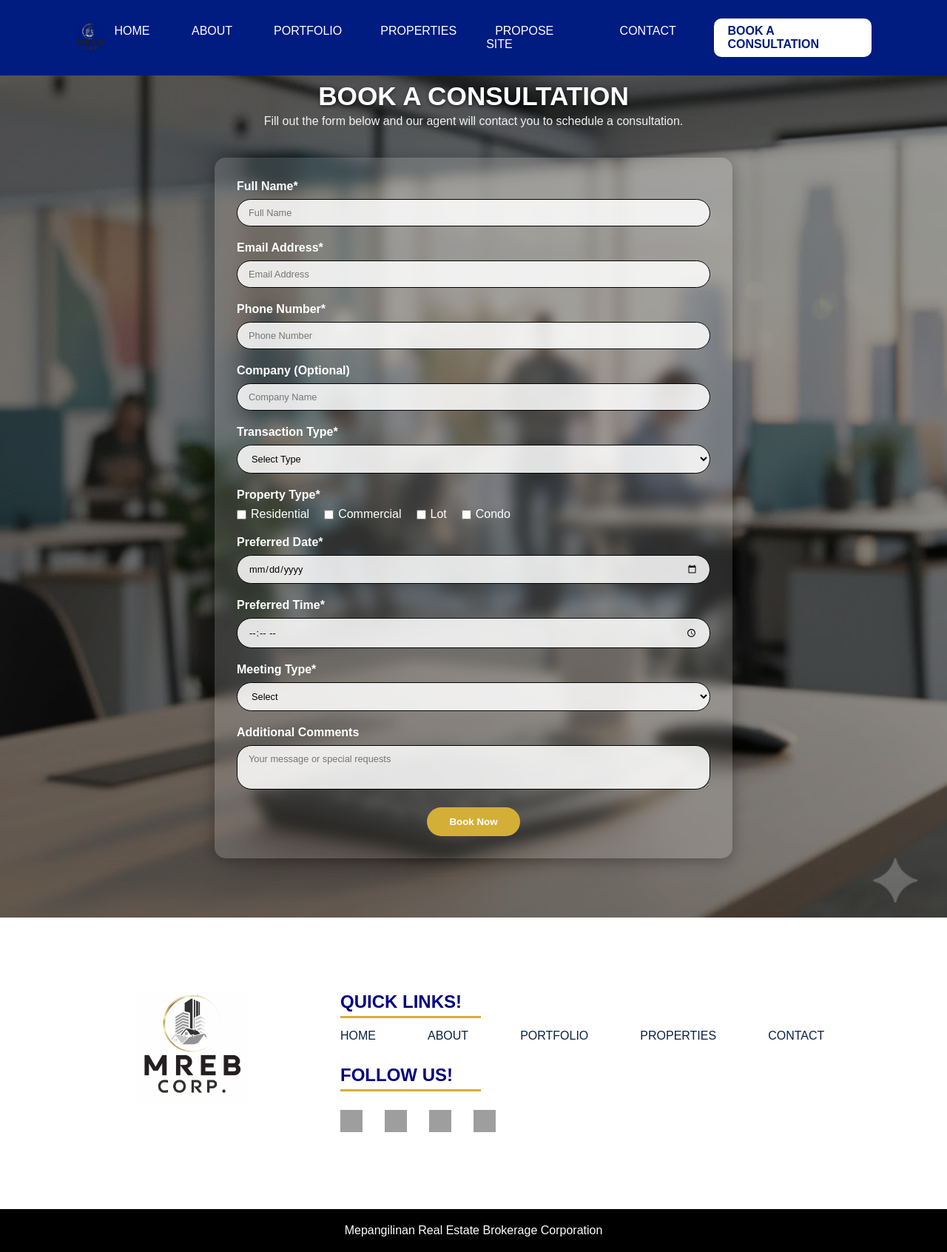
After one commit to EngrDeLuna/mepreb, a PHP site: page /book-a-consultation.html in a window 1280 px wide. The commit adds this page. Shown: the whole page at 74% size. Run offline with PHP 8.4, Linux system fonts and the light colour scheme; grey boxes are pictures that could not be loaded.

Commit message:
add booking section

```diff
--- a/about.html
+++ b/about.html
@@ -93,7 +93,7 @@
     </p>
 
     <div class="hero-buttons">
-      <a href="#core-services"  `class="btn-yellow">LEARN MORE ABOUT US</a>
+      <a href="#core-services"  class="btn-yellow">LEARN MORE ABOUT US</a>
     </div>
   </div>
 </section>
--- /dev/null
+++ b/book-a-consultation.html
@@ -0,0 +1,238 @@
+<!DOCTYPE html>
+<html lang="en">
+<head>
+  <meta charset="UTF-8">
+  <meta name="viewport" content="width=device-width, initial-scale=1.0">
+  <title>MREB Corp.</title>
+  <link rel="stylesheet" href="style.css">
+</head>
+<body>
+<!-- HEADER / NAVBAR -->
+<header class="navbar">
+  <div class="logo">
+    <img src="images/logo.png" alt="MREB Logo">
+  </div>
+
+  <!-- HAMBURGER ICON -->
+  <div class="menu-toggle" id="menu-toggle">
+    <span></span>
+    <span></span>
+    <span></span>
+  </div>
+
+  <!-- NAVIGATION MENU -->
+  <nav id="nav-menu">
+    <ul>
+      <li><a href="index.html">HOME</a></li>
+      <li><a href="about.html">ABOUT</a></li>
+      <li><a href="portfolio.html">PORTFOLIO</a></li>
+      <li><a href="properties.html">PROPERTIES</a></li>
+      <li><a href="propose-site.html">PROPOSE SITE</a></li>
+      <li><a href="contact.html">CONTACT</a></li>
+    </ul>
+  </nav>
+
+  <a href="#" class="btn-consult">BOOK A CONSULTATION</a>
+</header>
+
+
+
+
+
+
+
+<section id="book-consultation" class="consultation-section">
+  <div class="container">
+    <h2>BOOK A CONSULTATION</h2>
+    <p>Fill out the form below and our agent will contact you to schedule a consultation.</p>
+
+    <form id="consultationForm">
+      <!-- Personal Information -->
+      <div class="form-group">
+        <label for="fullName">Full Name*</label>
+        <input type="text" id="fullName" name="fullName" placeholder="Full Name" required>
+      </div>
+
+      <div class="form-group">
+        <label for="email">Email Address*</label>
+        <input type="email" id="email" name="email" placeholder="Email Address" required>
+      </div>
+
+      <div class="form-group">
+        <label for="phone">Phone Number*</label>
+        <input type="tel" id="phone" name="phone" placeholder="Phone Number" required>
+      </div>
+
+      <div class="form-group">
+        <label for="company">Company (Optional)</label>
+        <input type="text" id="company" name="company" placeholder="Company Name">
+      </div>
+
+      <!-- Property Interest -->
+      <div class="form-group">
+        <label for="transaction">Transaction Type*</label>
+        <select id="transaction" name="transaction" required>
+          <option value="">Select Type</option>
+          <option value="buying">Buying</option>
+          <option value="selling">Selling</option>
+          <option value="leasing">Leasing</option>
+          <option value="investment">Investment</option>
+        </select>
+      </div>
+
+      <div class="form-group">
+        <label>Property Type*</label>
+        <div class="checkbox-group">
+          <label><input type="checkbox" name="propertyType" value="residential"> Residential</label>
+          <label><input type="checkbox" name="propertyType" value="commercial"> Commercial</label>
+          <label><input type="checkbox" name="propertyType" value="lot"> Lot</label>
+          <label><input type="checkbox" name="propertyType" value="condo"> Condo</label>
+        </div>
+      </div>
+
+      <!-- Preferred Schedule -->
+      <div class="form-group">
+        <label for="date">Preferred Date*</label>
+        <input type="date" id="date" name="date" required>
+      </div>
+
+      <div class="form-group">
+        <label for="time">Preferred Time*</label>
+        <input type="time" id="time" name="time" required>
+      </div>
+
+      <div class="form-group">
+        <label>Meeting Type*</label>
+        <select id="meetingType" name="meetingType" required>
+          <option value="">Select</option>
+          <option value="onsite">On-site Consultation</option>
+          <option value="virtual">Virtual Meeting</option>
+        </select>
+      </div>
+
+      <!-- Additional Comments -->
+      <div class="form-group">
+        <label for="comments">Additional Comments</label>
+        <textarea id="comments" name="comments" placeholder="Your message or special requests"></textarea>
+      </div>
+
+      <!-- Submit Button -->
+      <button type="submit" class="btn-submit">Book Now</button>
+    </form>
+  </div>
+</section>
+
+
+
+
+
+
+
+
+
+
+
+
+
+
+
+
+
+
+
+
+
+
+
+
+
+
+
+
+
+
+
+
+
+
+
+
+
+
+
+
+
+
+
+
+
+
+
+
+
+
+
+
+
+
+
+
+
+
+
+
+
+
+
+<!-- MAIN FOOTER SECTION -->
+<section class="footer-section">
+  <div class="footer-container">
+
+    <!-- LEFT COLUMN: LOGO -->
+    <div class="footer-column logo-column">
+      <img src="images/logo.png" alt="Logo" class="footer-logo">
+    </div>
+
+    <!-- RIGHT COLUMN: QUICK LINKS + FOLLOW US -->
+    <div class="footer-column links-column">
+
+      <!-- QUICK LINKS -->
+      <div class="footer-block">
+        <h3>QUICK LINKS!</h3>
+        <ul class="quick-links">
+          <li><a href="#">HOME</a></li>
+          <li><a href="#">ABOUT</a></li>
+          <li><a href="#">PORTFOLIO</a></li>
+          <li><a href="#">PROPERTIES</a></li>
+          <li><a href="#">CONTACT</a></li>
+        </ul>
+      </div>
+
+      <!-- FOLLOW US -->
+      <div class="footer-block social-block">
+        <h3>FOLLOW US!</h3>
+        <div class="social-icons">
+          <a href="#"><img src="images/facebook.png" alt="Facebook"></a>
+          <a href="#"><img src="images/instagram.png" alt="Instagram"></a>
+          <a href="#"><img src="images/twitter.png" alt="Twitter"></a>
+          <a href="#"><img src="images/linkedin.png" alt="LinkedIn"></a>
+        </div>
+      </div>
+
+    </div>
+
+  </div>
+</section>
+
+
+<!-- BOTTOM FOOTER -->
+<footer class="footer-bottom">
+  Mepangilinan Real Estate Brokerage Corporation
+</footer>
+
+
+
+  <!-- LINK TO JS -->
+  <script src="script.js"></script>
+</body>
+</html>
--- a/script.js
+++ b/script.js
@@ -123,6 +123,11 @@ function filterProperties() {
 
 searchBar.addEventListener("input", filterProperties);
 typeFilter.addEventListener("change", filterProperties);
+
+
+
+
+
 // ==============================
 // MODAL SHOW / HIDE LOGIC
 // ==============================
@@ -162,3 +167,70 @@ window.addEventListener("click", e => {
     }
   });
 });
+
+
+
+
+
+
+
+
+
+
+
+
+
+
+
+
+
+
+
+
+
+
+
+
+
+
+
+document.getElementById('consultationForm').addEventListener('submit', function(e){
+  e.preventDefault(); // prevent actual submission
+
+  // Validate at least one property type
+  const checkedProperties = document.querySelectorAll('input[name="propertyType"]:checked');
+  if(checkedProperties.length === 0){
+    alert('Please select at least one property type.');
+    return;
+  }
+
+  // Validate meeting type
+  const meetingType = document.getElementById('meetingType').value;
+  if(!meetingType){
+    alert('Please select a meeting type.');
+    return;
+  }
+
+  // Gather form data
+  const formData = {
+    fullName: this.fullName.value,
+    email: this.email.value,
+    phone: this.phone.value,
+    company: this.company.value,
+    transaction: this.transaction.value,
+    propertyType: Array.from(checkedProperties).map(el => el.value),
+    date: this.date.value,
+    time: this.time.value,
+    meetingType: meetingType,
+    comments: this.comments.value
+  };
+
+  console.log('Form Submitted:', formData);
+
+  // Display confirmation message (can replace with a modal)
+  alert(`Thank you ${formData.fullName}! Your consultation is scheduled on ${formData.date} at ${formData.time}.`);
+
+  // Optional: integrate with Google Calendar, send email, or redirect
+
+  this.reset();
+});
--- a/style.css
+++ b/style.css
@@ -47,12 +47,35 @@
   color: #fff;
   text-decoration: none;
   font-weight: 300;
-  transition: 0.3s;
+  padding: 5px 12px;
+  position: relative;       /* needed for pseudo-element positioning */
+  transition: color 0.3s ease, transform 0.3s ease;
+}
+
+.navbar nav ul li a::after {
+  content: "";
+  position: absolute;
+  left: 0;
+  bottom: 0;                /* line appears under text */
+  width: 100%;
+  height: 2px;              /* thickness of the line */
+  background-color: #d4af37;
+  transform: scaleX(0);     /* initially hidden */
+  transform-origin: left;   /* animation starts from left */
+  transition: transform 0.3s ease;
 }
 
 .navbar nav ul li a:hover {
-  color: #ffda00;
-}
+  color: #d4af37;           /* text color on hover */
+ transform: scale(1.08);   /* optional slight zoom */
+}
+
+.navbar nav ul li a:hover::after {
+  transform: scaleX(1);     /* line grows fully from left to right */
+}
+
+
+
 
 /* CONSULTATION BUTTON */
 .btn-consult {
@@ -67,8 +90,12 @@
 }
 
 .btn-consult:hover {
-  background-color: #ffda00;
+  background-color: #d4af37;
   color: #000;
+  transform: scale(1.08);
+  box-shadow: 0 4px 12px rgba(0, 0, 0, 0.2);
+
+
 }
 
 /* ============================= */
@@ -245,7 +272,7 @@
 /* ============================= */
 /* MOBILE & TABLET MENU STYLES */
 /* ============================= */
-@media (max-width: 1023px) {
+@media (max-width: 1024px) {
   .navbar {
     justify-content: space-between;
     padding: 15px 5%;
@@ -2529,3 +2556,188 @@
     max-height: calc(90vh - 60px); /* subtract nav height */
   }
 }
+
+
+
+
+
+
+
+
+/* ============================== */
+/* BOOK A CONSULTATION SECTION */
+/* ============================== */
+.consultation-section {
+  padding: 80px 8%;
+  background: url("images/book-a-consultation.png") no-repeat center center/cover;
+  text-align: center;
+  position: relative;
+  color: #fff;
+}
+
+.consultation-section::before {
+  content: "";
+  position: absolute;
+  inset: 0;
+  background: rgba(0, 0, 0, 0.4); /* overlay for text contrast */
+  z-index: 1;
+}
+
+.consultation-section .container {
+  position: relative;
+  z-index: 2;
+}
+
+.consultation-section h2 {
+  color: #fff;
+  margin-bottom: 5px;
+  margin-top: 30px;
+  font-size: 2.2rem;
+  text-shadow: 0 2px 4px rgba(0,0,0,0.5);
+}
+
+.consultation-section p {
+  margin-bottom: 40px;
+  color: #f1f1f1;
+  font-size: 1rem;
+}
+
+
+
+
+
+
+
+
+
+
+
+
+
+
+
+
+
+/* ============================== */
+/* FORM STYLING */
+/* ============================== */
+form#consultationForm {
+  max-width: 700px;
+  margin: 0 auto;
+  text-align: left;
+  background: rgba(255, 255, 255, 0.15);
+  backdrop-filter: blur(8px);
+  padding: 30px;
+  border-radius: 15px;
+  box-shadow: 0 4px 20px rgba(0,0,0,0.3);
+}
+
+.form-group {
+  margin-bottom: 20px;
+}
+
+.form-group label {
+  display: block;
+  font-weight: 600;
+  margin-bottom: 8px;
+  color: #fff;
+}
+
+.form-group input,
+.form-group select,
+.form-group textarea {
+  width: 100%;
+  padding: 10px 15px;
+  border-radius: 20px;
+  border: 1px solid #000;
+  font-size: 0.8rem;
+  background-color: rgba(255,255,255,0.85);
+  transition: all 0.3s ease;
+}
+
+.form-group input:focus,
+.form-group select:focus,
+.form-group textarea:focus {
+  outline: none;
+  box-shadow: 0 0 5px #000080;
+}
+.checkbox-group {
+  display: flex;
+  flex-wrap: wrap;
+  gap: 20px; /* ✅ even spacing between checkboxes */
+}
+
+.checkbox-group label {
+  display: flex;
+  align-items: center;
+  gap: 6px; /* ✅ small space between checkbox and text */
+  font-weight: 500;
+  color: #fff;
+  cursor: pointer;
+  margin: 0; /* remove uneven margins */
+}
+
+textarea {
+  resize: vertical;
+  min-height: 60px;
+}
+
+.btn-submit {
+  background-color: #d4af37;
+  color: #fff;
+  border: none;
+  padding: 12px 30px;
+  border-radius: 30px;
+  font-weight: 700;
+  cursor: pointer;
+  transition: all 0.3s ease;
+  display: block;
+  margin: 20px auto 0;
+}
+
+.btn-submit:hover {
+  background-color: #b8962f;
+  transform: scale(1.05);
+}
+
+
+
+/* ============================== */
+/* RESPONSIVE DESIGN (Below 768px) */
+/* ============================== */
+@media (max-width: 1024px) {
+  form#consultationForm {
+    backdrop-filter: none;
+    background: rgba(255, 255, 255, 0.25); /* semi-transparent only */
+  }
+  .consultation-section {
+    padding: 60px 6%;
+  }
+
+  .consultation-section h2 {
+    font-size: 1.5rem;
+    padding: 20px;
+  }
+
+  .consultation-section p {
+    font-size: 0.80rem;
+    margin-bottom: 30px;
+  }
+
+  form#consultationForm {
+    padding: 20px;
+    border-radius: 12px;
+  }
+
+  .form-group input,
+  .form-group select,
+  .form-group textarea {
+    font-size: 0.70rem;
+    padding: 10px 12px;
+  }
+
+  .btn-submit {
+    padding: 10px 25px;
+    font-size: 0.9rem;
+  }
+}
```
Also changed, not shown: index.html (+6 -6 lines), images/book-a-consultation.png (added), 1 other file. Lines whose indentation alone changed are shown as unchanged.
